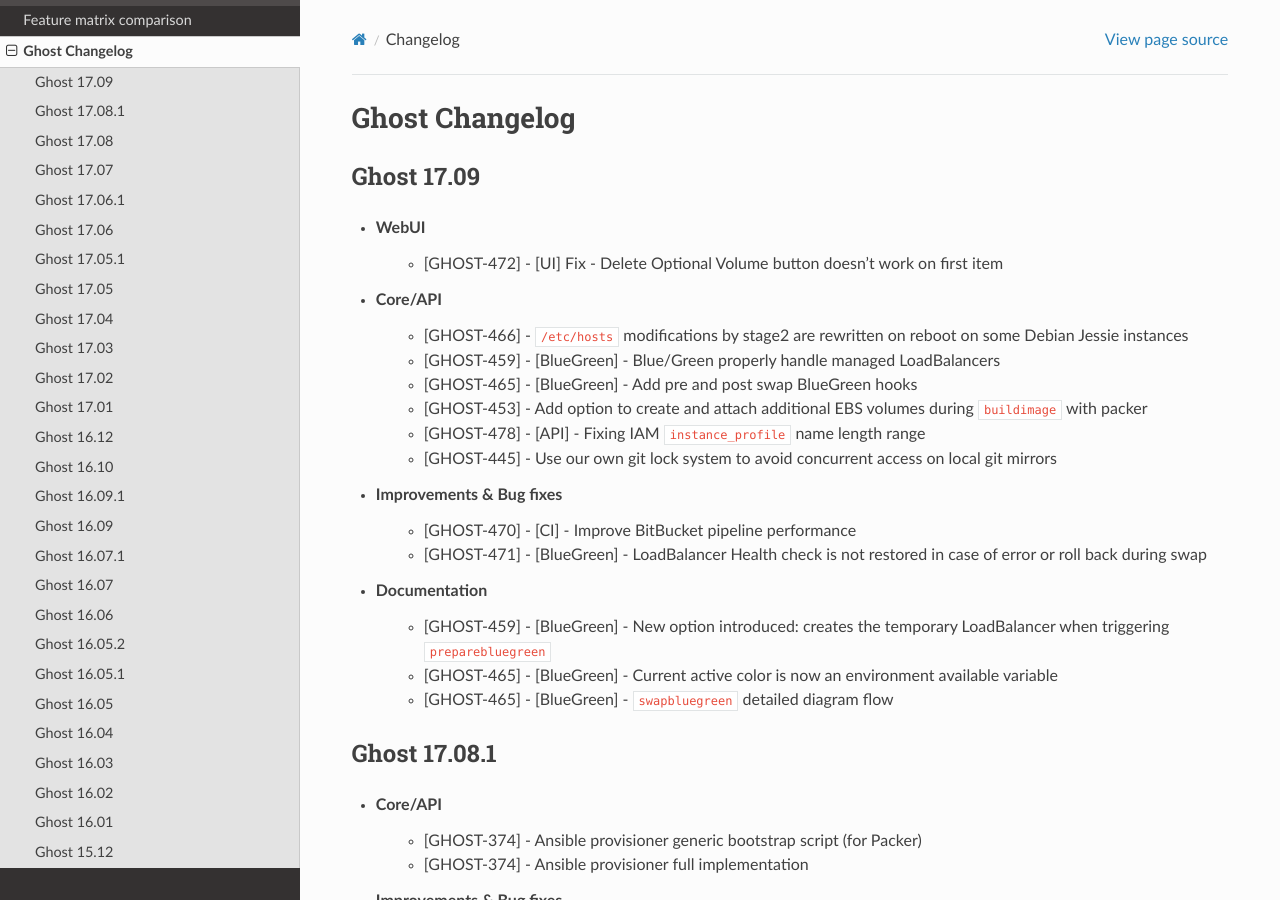
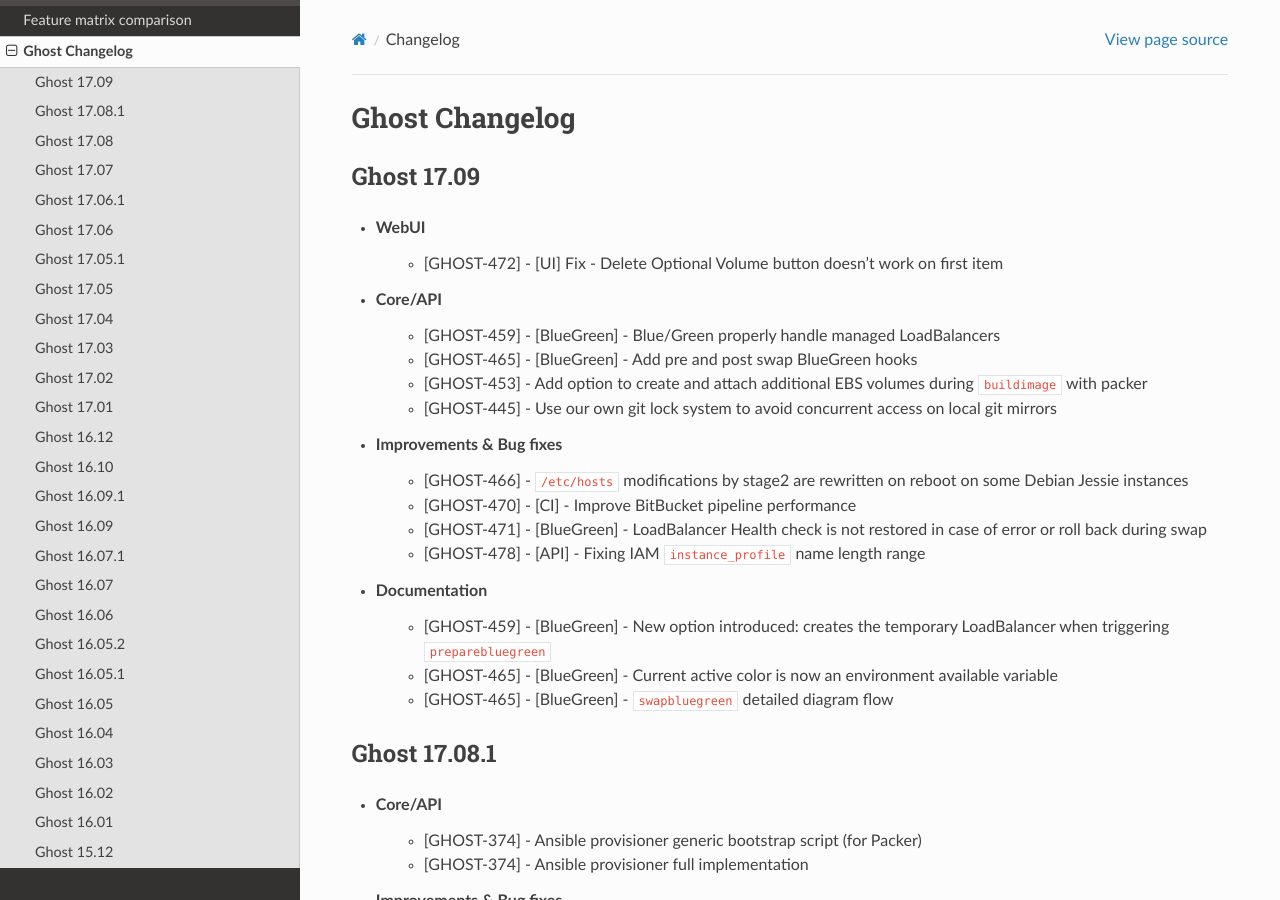
Before and after one commit to claranet/cloud-deploy-docs, a Sphinx documentation site: the page built from source/rst/changelog.rst, in a window 1280 px wide and 900 px high. Built offline with Sphinx 7.4.7 and the Read the Docs theme 2.0.0, drawn with Linux system fonts in a browser that asks for light colours.

```diff
--- a/source/rst/changelog.rst
+++ b/source/rst/changelog.rst
@@ -14,16 +14,16 @@ Ghost 17.09
     - [GHOST-472] - [UI] Fix - Delete Optional Volume button doesn't work on first item
 
 * Core/API
-    - [GHOST-466] - ``/etc/hosts`` modifications by stage2 are rewritten on reboot on some Debian Jessie instances
     - [GHOST-459] - [BlueGreen] - Blue/Green properly handle managed LoadBalancers
     - [GHOST-465] - [BlueGreen] - Add pre and post swap BlueGreen hooks
     - [GHOST-453] - Add option to create and attach additional EBS volumes during ``buildimage`` with packer
-    - [GHOST-478] - [API] - Fixing IAM ``instance_profile`` name length range
     - [GHOST-445] - Use our own git lock system to avoid concurrent access on local git mirrors
 
 * Improvements & Bug fixes
+    - [GHOST-466] - ``/etc/hosts`` modifications by stage2 are rewritten on reboot on some Debian Jessie instances
     - [GHOST-470] - [CI] - Improve BitBucket pipeline performance
     - [GHOST-471] - [BlueGreen] - LoadBalancer Health check is not restored in case of error or roll back during swap
+    - [GHOST-478] - [API] - Fixing IAM ``instance_profile`` name length range
 
 * Documentation
     - [GHOST-459] - [BlueGreen] - New option introduced: creates the temporary LoadBalancer when triggering ``preparebluegreen``
```
